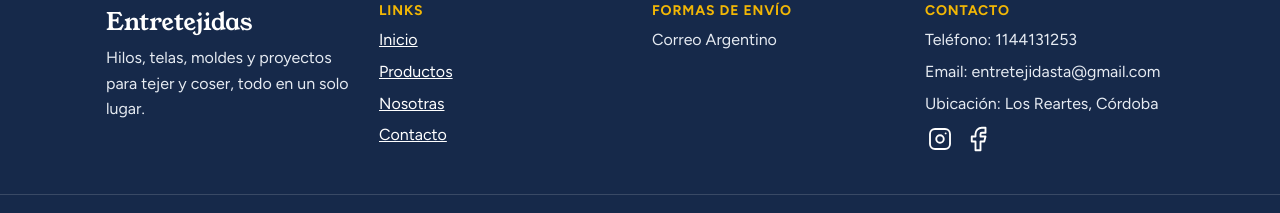
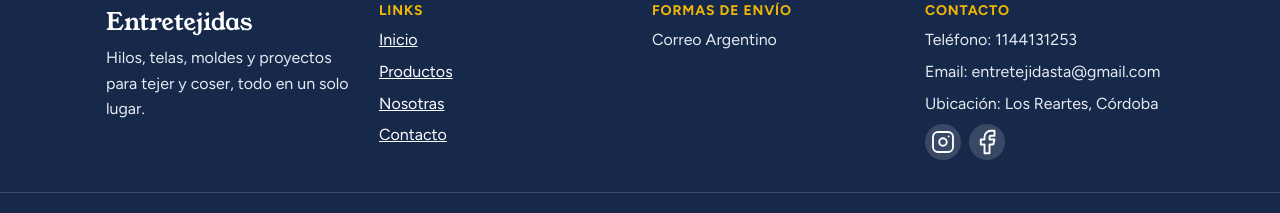
Before and after one commit to RamitaX19/Entretejidas-Crochet, a React (Vite) app in the folder mi-tienda-react/: page / in a window 1280 px wide. Shown: the part 962-1175 px from the top of the page. Built offline with nearby package versions, Linux system fonts and the light colour scheme; no server answers.

Commit message:
modif. icon redes

```diff
--- a/mi-tienda-react/src/index.css
+++ b/mi-tienda-react/src/index.css
@@ -677,6 +677,13 @@ input[type="checkbox"] { width: 1.25rem; height: 1.25rem; min-height: 0; padding
   display: grid; grid-template-columns: repeat(auto-fit, minmax(200px, 1fr)); gap: 1.5rem;
 }
 .pie-redes { display: flex; gap: 0.5rem; width: 100%; padding-top: 0.5rem; }
+.pie-redes a {
+  display: inline-flex; align-items: center; justify-content: center;
+  width: 36px; height: 36px; border-radius: 999px;
+  background: rgba(255, 255, 255, 0.15); color: #fff;
+
+  &:hover { background: rgba(255, 255, 255, 0.25); }
+}
 .pie h2 {
   margin-bottom: 0.5rem;
   font-family: "Figtree", system-ui, sans-serif; font-size: 0.875rem; font-weight: 700;
```
